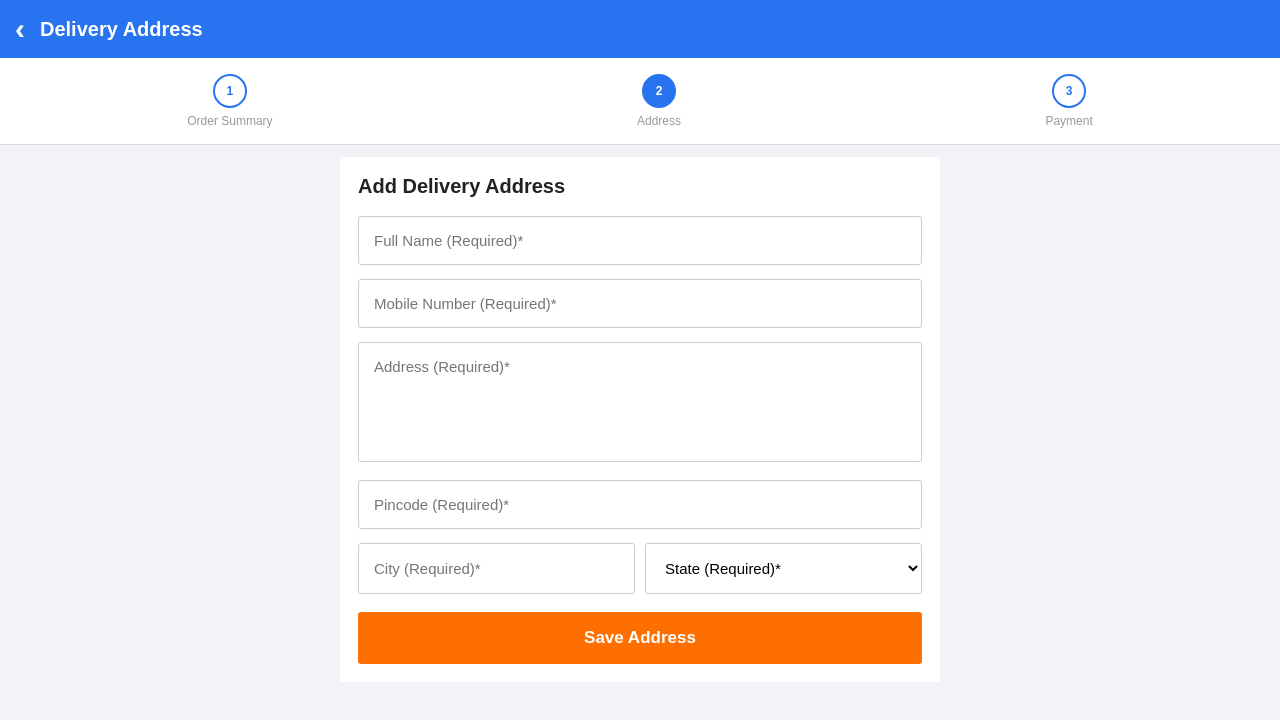
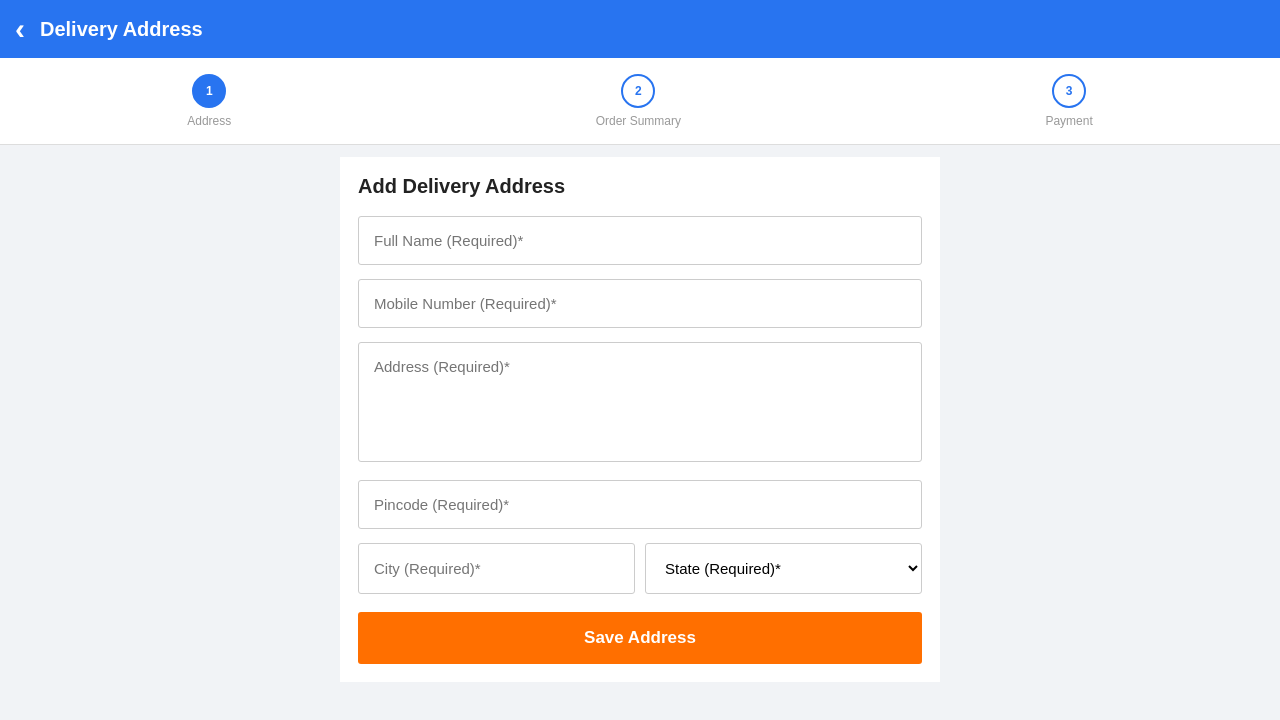
Before and after one commit to kailashvin7-prog/flipkart, a plain HTML site: page address.html in a window 1280 px wide. Drawn offline with Linux system fonts and the light colour scheme.

Commit message:
Update address.html

```diff
--- a/address.html
+++ b/address.html
@@ -169,14 +169,14 @@ textarea{
 <div class="steps">
 
   <div class="step">
-    <div class="circle">1</div>
-    <p>Order Summary</p>
-  </div>
+  <div class="circle active">1</div>
+  <p>Address</p>
+</div>
 
-  <div class="step">
-    <div class="circle active">2</div>
-    <p>Address</p>
-  </div>
+<div class="step">
+  <div class="circle">2</div>
+  <p>Order Summary</p>
+</div>
 
   <div class="step">
     <div class="circle">3</div>
```
